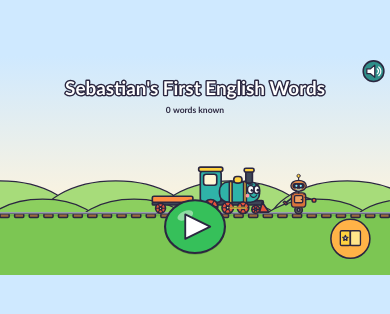
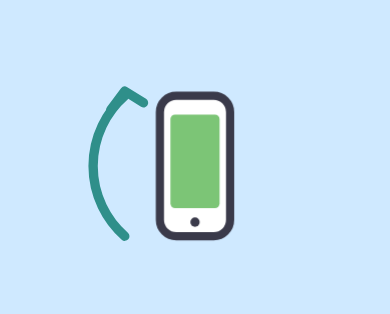
Before and after one commit to Build17Jul/sebastians-words, a plain HTML site: page index.html in a window 390 px wide. Shown: the part 256-570 px from the top of the page. Drawn offline with Linux system fonts and the light colour scheme.

Commit message:
Fill the iPhone screen as a home-screen app; turn-sideways picture when upright

```diff
--- a/index.html
+++ b/index.html
@@ -5,10 +5,12 @@
 <html lang="en">
 <head>
 <meta charset="utf-8">
-<meta name="viewport" content="width=device-width, initial-scale=1, maximum-scale=1, user-scalable=no">
+<meta name="viewport" content="width=device-width, initial-scale=1, maximum-scale=1, user-scalable=no, viewport-fit=cover">
 <meta name="theme-color" content="#2f8f8a">
 <meta name="mobile-web-app-capable" content="yes">
 <meta name="apple-mobile-web-app-capable" content="yes">
+<meta name="apple-mobile-web-app-status-bar-style" content="black-translucent">
+<meta name="apple-mobile-web-app-title" content="Sebastian's Words">
 <link rel="manifest" href="manifest.webmanifest">
 <link rel="icon" href="icons/icon-192.png">
 <link rel="apple-touch-icon" href="icons/icon-192.png">
@@ -17,9 +19,26 @@
   html, body { margin: 0; height: 100%; background: #cfe9ff; overflow: hidden; }
   body { font-variant-numeric: tabular-nums; -webkit-user-select: none; user-select: none; -webkit-tap-highlight-color: transparent; }
   canvas { display: block; margin: 0 auto; touch-action: none; }
+  /* Held upright, a phone shows a drawn phone turning sideways (no reading needed). */
+  #turn { display: none; position: fixed; inset: 0; background: #cfe9ff; align-items: center; justify-content: center; z-index: 9; }
+  #turn svg { width: min(60vw, 320px); height: auto; }
+  #turn .ph { transform-origin: 100px 100px; animation: turn 2.4s ease-in-out infinite; }
+  @keyframes turn { 0%, 25% { transform: rotate(0deg); } 55%, 85% { transform: rotate(-90deg); } 100% { transform: rotate(0deg); } }
+  @media (orientation: portrait) and (max-aspect-ratio: 4/5) { #turn { display: flex; } }
 </style>
 </head>
 <body>
+<div id="turn" aria-label="Turn the phone sideways">
+  <svg viewBox="0 0 200 200">
+    <path d="M40 160 A80 80 0 0 1 40 40" fill="none" stroke="#2f8f8a" stroke-width="8" stroke-linecap="round"/>
+    <path d="M28 52 L40 36 L56 46" fill="none" stroke="#2f8f8a" stroke-width="8" stroke-linecap="round" stroke-linejoin="round"/>
+    <g class="ph">
+      <rect x="70" y="40" width="60" height="120" rx="14" fill="#fff" stroke="#3a3a4a" stroke-width="7"/>
+      <rect x="79" y="56" width="42" height="80" rx="4" fill="#7cc576"/>
+      <circle cx="100" cy="148" r="4" fill="#3a3a4a"/>
+    </g>
+  </svg>
+</div>
 <canvas id="game"></canvas>
 <script src="config.js"></script>
 <script src="assets/voice/clips.js"></script>
--- a/sw.js
+++ b/sw.js
@@ -2,7 +2,7 @@
 // Sebastian's First English Words service worker: keeps the game on the tablet so it opens offline.
 // Network first (a new version is picked up when online), the cached copy when offline.
 importScripts('assets/voice-ai/clips-ai.js'); // every line in the AI voice (the only voice the offline copy needs)
-const CACHE = 'sebastians-english-words-v3';
+const CACHE = 'sebastians-english-words-v4';
 const FILES = ['./', './index.html', './config.js', './manifest.webmanifest',
   './icons/icon-192.png', './icons/icon-512.png', './icons/icon-maskable-512.png', './assets/voice/clips.js', './assets/voice-you/clips-you.js',
   './assets/voice-ai/clips-ai.js', ...Object.keys(self.AI_CLIPS || {}).map(n => `./assets/voice-ai/${n}.m4a`)];
```
